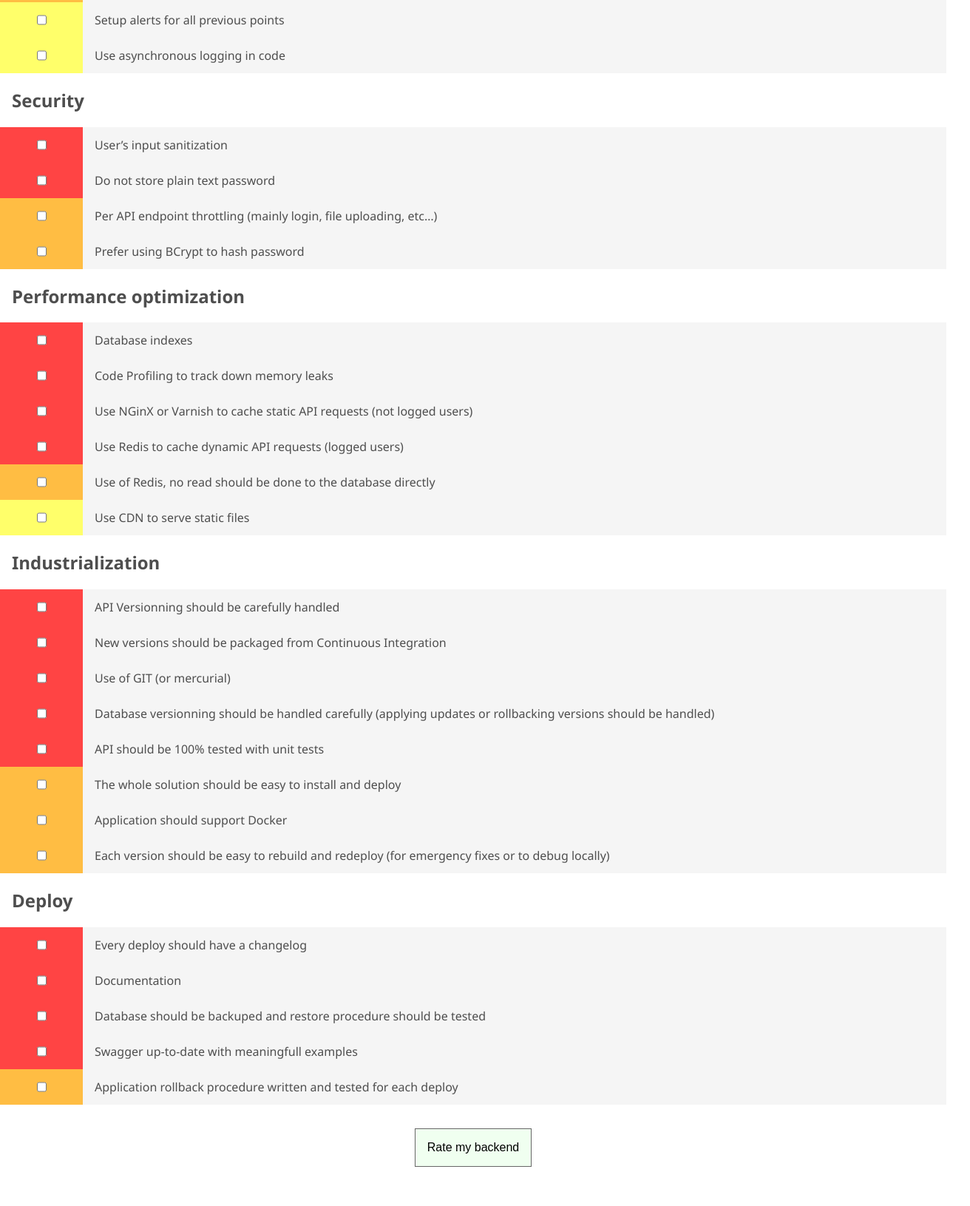
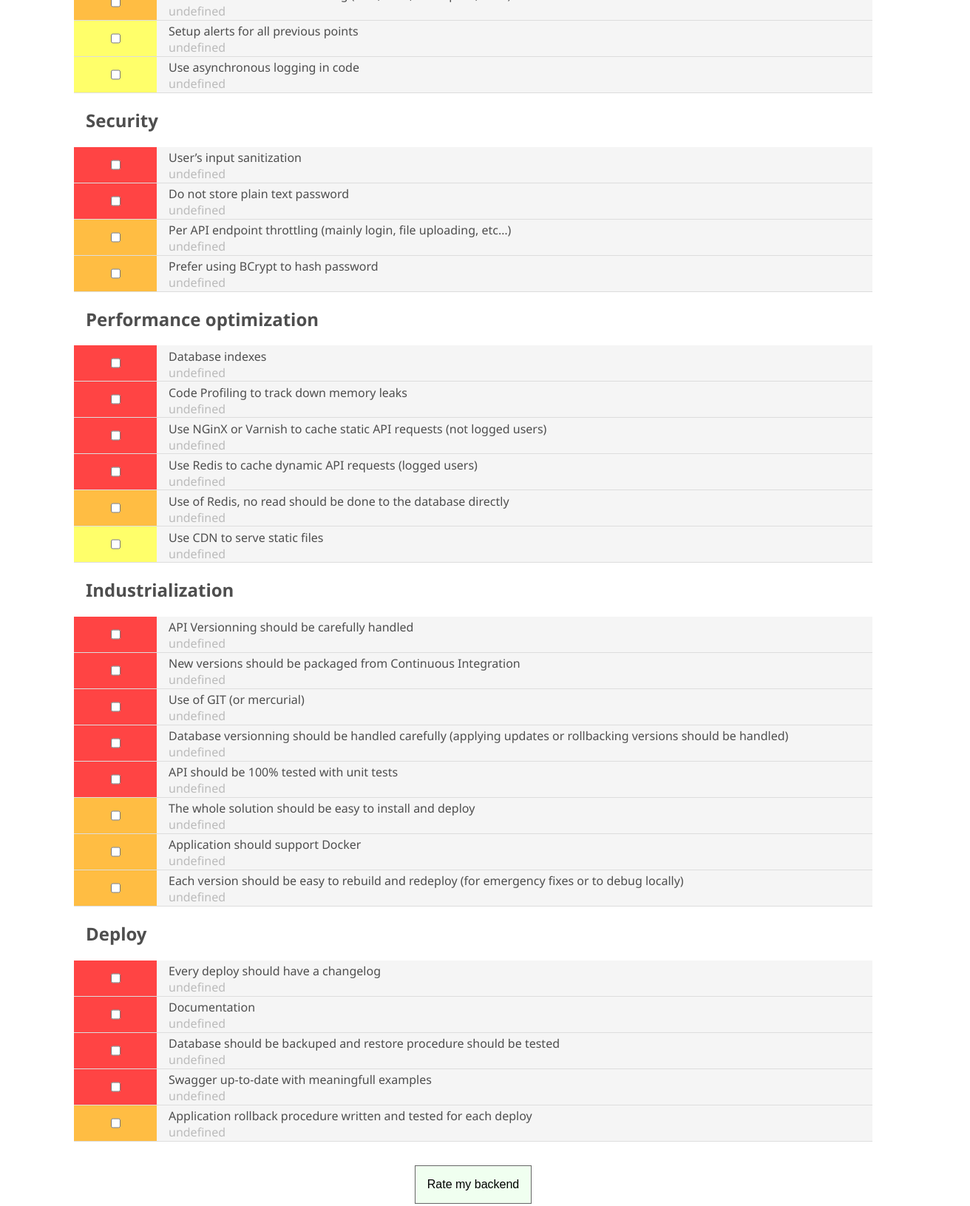
Before and after one commit to Battochon/backend-best-practices, a plain HTML site: page dist/index.html in a window 1280 px wide. Shown: the part 387-2018 px from the top of the page at 74% size, 1312 px wide, since content can reach past the window. Drawn offline with Linux system fonts and the light colour scheme.

Commit message:
Saving current work

```diff
--- a/dist/index.html
+++ b/dist/index.html
@@ -3,6 +3,7 @@
 <head>
     <meta http-equiv="Content-Type" content="text/html; charset=UTF-8">
     <title>Rate my Backend</title>
+    <meta name="viewport" content="width=device-width, initial-scale=1">
     <style>
         * {
             box-sizing: border-box
@@ -19,10 +20,11 @@
             font-family: 'Segoe UI', Tahoma, Geneva, Verdana, sans-serif;
             color: #4e4e4e;
             overflow-x: hidden;
+            margin: 0 auto;
+            max-width: 1080px;
         }
 
         h1 {
-            width: 100%;
             text-align: center;
             margin: 2rem;
         }
@@ -39,13 +41,14 @@
 
         .item {
             width: 100%;
-            height: 3rem;
+            min-height: 3rem;
             background-color: #f5f5f5;
             position: relative;
+            border-bottom: .05rem solid #ddd;
         }
 
         .item:hover {
-            background-color: #fff;
+            background-color: #fdfdfd;
         }
 
         .item:hover,
@@ -55,7 +58,6 @@
         }
 
         .item-checkbox {
-            height: 100%;
             width: 7rem;
             text-align: center;
             display: block;
@@ -63,20 +65,21 @@
         }
 
         .item-checkbox input {
-            height: 100%;
+            min-height: 3rem;
             margin: 0;
         }
 
         .item label {
-            width: 100%;
-            height: 100%;
-            display: inline-block;
-            line-height: 3;
-            padding-left: 8rem;
             text-align: left;
             position: absolute;
             top: 0;
             left: 0;
+            padding: .2rem .2rem .2rem 8rem;
+        }
+
+        .item-description {
+            display: block;
+            color: #bbb;
         }
 
         .item.checked .item-checkbox {
@@ -120,173 +123,230 @@
                 <div class="item-checkbox">
                     <input type="checkbox" onchange="handleChecking(event)" name="mon0" id="mon0" value="5">
                 </div>
-                <label for="mon0">Load balancing monitoring</label>
+                <label for="mon0">Load balancing monitoring
+                    <span class="item-description">Here a very good description and what if I write a very very long description on multiple big big lines???</span>
+                </label>
             </div>
             <div class="item recommanded" id="item_mon1">
                 <div class="item-checkbox">
                     <input type="checkbox" onchange="handleChecking(event)" name="mon1" id="mon1" value="3">
                 </div>
-                <label for="mon1">Per API endpoint response time</label>
+                <label for="mon1">Per API endpoint response time
+                    <span class="item-description">undefined</span>
+                </label>
             </div>
             <div class="item recommanded" id="item_mon2">
                 <div class="item-checkbox">
                     <input type="checkbox" onchange="handleChecking(event)" name="mon2" id="mon2" value="3">
                 </div>
-                <label for="mon2">Per server resources monitoring (CPU, RAM, Disk Space, etc…)</label>
+                <label for="mon2">Per server resources monitoring (CPU, RAM, Disk Space, etc…)
+                    <span class="item-description">undefined</span>
+                </label>
             </div>
             <div class="item" id="item_mon3">
                 <div class="item-checkbox">
                     <input type="checkbox" onchange="handleChecking(event)" name="mon3" id="mon3" value="1">
                 </div>
-                <label for="mon3">Setup alerts for all previous points</label>
+                <label for="mon3">Setup alerts for all previous points
+                    <span class="item-description">undefined</span>
+                </label>
             </div>
             <div class="item" id="item_mon4">
                 <div class="item-checkbox">
                     <input type="checkbox" onchange="handleChecking(event)" name="mon4" id="mon4" value="1">
                 </div>
-                <label for="mon4">Use asynchronous logging in code</label>
+                <label for="mon4">Use asynchronous logging in code
+                    <span class="item-description">undefined</span>
+                </label>
             </div>
             <h2>Security</h2>
             <div class="item mandatory" id="item_sec0">
                 <div class="item-checkbox">
                     <input type="checkbox" onchange="handleChecking(event)" name="sec0" id="sec0" value="5">
                 </div>
-                <label for="sec0">User’s input sanitization</label>
+                <label for="sec0">User’s input sanitization
+                    <span class="item-description">undefined</span>
+                </label>
             </div>
             <div class="item mandatory" id="item_sec1">
                 <div class="item-checkbox">
                     <input type="checkbox" onchange="handleChecking(event)" name="sec1" id="sec1" value="5">
                 </div>
-                <label for="sec1">Do not store plain text password</label>
+                <label for="sec1">Do not store plain text password
+                    <span class="item-description">undefined</span>
+                </label>
             </div>
             <div class="item recommanded" id="item_sec2">
                 <div class="item-checkbox">
                     <input type="checkbox" onchange="handleChecking(event)" name="sec2" id="sec2" value="3">
                 </div>
-                <label for="sec2">Per API endpoint throttling (mainly login, file uploading, etc…)</label>
+                <label for="sec2">Per API endpoint throttling (mainly login, file uploading, etc…)
+                    <span class="item-description">undefined</span>
+                </label>
             </div>
             <div class="item recommanded" id="item_sec3">
                 <div class="item-checkbox">
                     <input type="checkbox" onchange="handleChecking(event)" name="sec3" id="sec3" value="3">
                 </div>
-                <label for="sec3">Prefer using BCrypt to hash password</label>
+                <label for="sec3">Prefer using BCrypt to hash password
+                    <span class="item-description">undefined</span>
+                </label>
             </div>
             <h2>Performance optimization</h2>
             <div class="item mandatory" id="item_perf0">
                 <div class="item-checkbox">
                     <input type="checkbox" onchange="handleChecking(event)" name="perf0" id="perf0" value="5">
                 </div>
-                <label for="perf0">Database indexes</label>
+                <label for="perf0">Database indexes
+                    <span class="item-description">undefined</span>
+                </label>
             </div>
             <div class="item mandatory" id="item_perf1">
                 <div class="item-checkbox">
                     <input type="checkbox" onchange="handleChecking(event)" name="perf1" id="perf1" value="5">
                 </div>
-                <label for="perf1">Code Profiling to track down memory leaks</label>
+                <label for="perf1">Code Profiling to track down memory leaks
+                    <span class="item-description">undefined</span>
+                </label>
             </div>
             <div class="item mandatory" id="item_perf2">
                 <div class="item-checkbox">
                     <input type="checkbox" onchange="handleChecking(event)" name="perf2" id="perf2" value="5">
                 </div>
-                <label for="perf2">Use NGinX or Varnish to cache static API requests (not logged users)</label>
+                <label for="perf2">Use NGinX or Varnish to cache static API requests (not logged users)
+                    <span class="item-description">undefined</span>
+                </label>
             </div>
             <div class="item mandatory" id="item_perf3">
                 <div class="item-checkbox">
                     <input type="checkbox" onchange="handleChecking(event)" name="perf3" id="perf3" value="5">
                 </div>
-                <label for="perf3">Use Redis to cache dynamic API requests (logged users)</label>
+                <label for="perf3">Use Redis to cache dynamic API requests (logged users)
+                    <span class="item-description">undefined</span>
+                </label>
             </div>
             <div class="item recommanded" id="item_perf4">
                 <div class="item-checkbox">
                     <input type="checkbox" onchange="handleChecking(event)" name="perf4" id="perf4" value="3">
                 </div>
-                <label for="perf4">Use of Redis, no read should be done to the database directly</label>
+                <label for="perf4">Use of Redis, no read should be done to the database directly
+                    <span class="item-description">undefined</span>
+                </label>
             </div>
             <div class="item" id="item_perf5">
                 <div class="item-checkbox">
                     <input type="checkbox" onchange="handleChecking(event)" name="perf5" id="perf5" value="1">
                 </div>
-                <label for="perf5">Use CDN to serve static files</label>
+                <label for="perf5">Use CDN to serve static files
+                    <span class="item-description">undefined</span>
+                </label>
             </div>
             <h2>Industrialization</h2>
             <div class="item mandatory" id="item_indus0">
                 <div class="item-checkbox">
                     <input type="checkbox" onchange="handleChecking(event)" name="indus0" id="indus0" value="5">
                 </div>
-                <label for="indus0">API Versionning should be carefully handled</label>
+                <label for="indus0">API Versionning should be carefully handled
+                    <span class="item-description">undefined</span>
+                </label>
             </div>
             <div class="item mandatory" id="item_indus1">
                 <div class="item-checkbox">
                     <input type="checkbox" onchange="handleChecking(event)" name="indus1" id="indus1" value="5">
                 </div>
-                <label for="indus1">New versions should be packaged from Continuous Integration</label>
+                <label for="indus1">New versions should be packaged from Continuous Integration
+                    <span class="item-description">undefined</span>
+                </label>
             </div>
             <div class="item mandatory" id="item_indus2">
                 <div class="item-checkbox">
                     <input type="checkbox" onchange="handleChecking(event)" name="indus2" id="indus2" value="5">
                 </div>
-                <label for="indus2">Use of GIT (or mercurial)</label>
+                <label for="indus2">Use of GIT (or mercurial)
+                    <span class="item-description">undefined</span>
+                </label>
             </div>
             <div class="item mandatory" id="item_indus3">
                 <div class="item-checkbox">
                     <input type="checkbox" onchange="handleChecking(event)" name="indus3" id="indus3" value="5">
                 </div>
-                <label for="indus3">Database versionning should be handled carefully (applying updates or rollbacking versions should be handled)</label>
+                <label for="indus3">Database versionning should be handled carefully (applying updates or rollbacking versions should be handled)
+                    <span
+                        class="item-description">undefined</span>
+                </label>
             </div>
             <div class="item mandatory" id="item_indus4">
                 <div class="item-checkbox">
                     <input type="checkbox" onchange="handleChecking(event)" name="indus4" id="indus4" value="5">
                 </div>
-                <label for="indus4">API should be 100% tested with unit tests</label>
+                <label for="indus4">API should be 100% tested with unit tests
+                    <span class="item-description">undefined</span>
+                </label>
             </div>
             <div class="item recommanded" id="item_indus5">
                 <div class="item-checkbox">
                     <input type="checkbox" onchange="handleChecking(event)" name="indus5" id="indus5" value="3">
                 </div>
-                <label for="indus5">The whole solution should be easy to install and deploy</label>
+                <label for="indus5">The whole solution should be easy to install and deploy
+                    <span class="item-description">undefined</span>
+                </label>
             </div>
             <div class="item recommanded" id="item_indus6">
                 <div class="item-checkbox">
                     <input type="checkbox" onchange="handleChecking(event)" name="indus6" id="indus6" value="3">
                 </div>
-                <label for="indus6">Application should support Docker</label>
+                <label for="indus6">Application should support Docker
+                    <span class="item-description">undefined</span>
+                </label>
             </div>
             <div class="item recommanded" id="item_indus7">
                 <div class="item-checkbox">
                     <input type="checkbox" onchange="handleChecking(event)" name="indus7" id="indus7" value="3">
                 </div>
-                <label for="indus7">Each version should be easy to rebuild and redeploy (for emergency fixes or to debug locally)</label>
+                <label for="indus7">Each version should be easy to rebuild and redeploy (for emergency fixes or to debug locally)
+                    <span class="item-description">undefined</span>
+                </label>
             </div>
             <h2>Deploy</h2>
             <div class="item mandatory" id="item_dep0">
                 <div class="item-checkbox">
                     <input type="checkbox" onchange="handleChecking(event)" name="dep0" id="dep0" value="5">
                 </div>
-                <label for="dep0">Every deploy should have a changelog</label>
+                <label for="dep0">Every deploy should have a changelog
+                    <span class="item-description">undefined</span>
+                </label>
             </div>
             <div class="item mandatory" id="item_dep1">
                 <div class="item-checkbox">
                     <input type="checkbox" onchange="handleChecking(event)" name="dep1" id="dep1" value="5">
                 </div>
-                <label for="dep1">Documentation</label>
+                <label for="dep1">Documentation
+                    <span class="item-description">undefined</span>
+                </label>
             </div>
             <div class="item mandatory" id="item_dep2">
                 <div class="item-checkbox">
                     <input type="checkbox" onchange="handleChecking(event)" name="dep2" id="dep2" value="5">
                 </div>
-                <label for="dep2">Database should be backuped and restore procedure should be tested</label>
+                <label for="dep2">Database should be backuped and restore procedure should be tested
+                    <span class="item-description">undefined</span>
+                </label>
             </div>
             <div class="item mandatory" id="item_dep3">
                 <div class="item-checkbox">
                     <input type="checkbox" onchange="handleChecking(event)" name="dep3" id="dep3" value="5">
                 </div>
-                <label for="dep3">Swagger up-to-date with meaningfull examples</label>
+                <label for="dep3">Swagger up-to-date with meaningfull examples
+                    <span class="item-description">undefined</span>
+                </label>
             </div>
             <div class="item recommanded" id="item_dep4">
                 <div class="item-checkbox">
                     <input type="checkbox" onchange="handleChecking(event)" name="dep4" id="dep4" value="3">
                 </div>
-                <label for="dep4">Application rollback procedure written and tested for each deploy</label>
+                <label for="dep4">Application rollback procedure written and tested for each deploy
+                    <span class="item-description">undefined</span>
+                </label>
             </div>
         </div>
         <input type="submit" value="Rate my backend">
@@ -321,7 +381,6 @@
             }
         }
     </script>
-
 </body>
 
 </html>
```
Also changed, not shown: index.html (+19 -11 lines).
